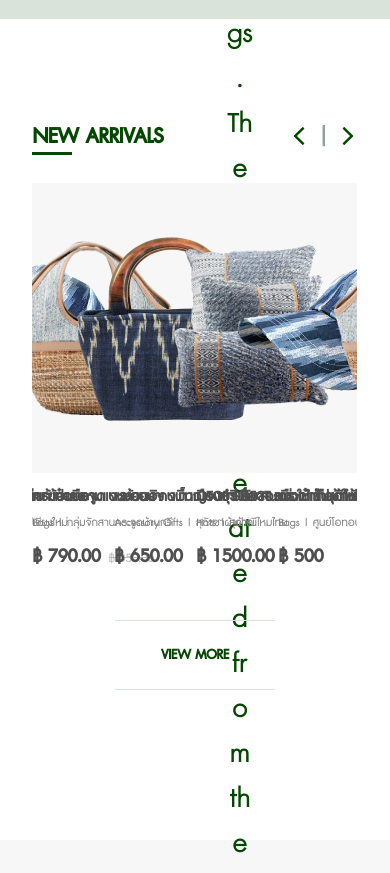
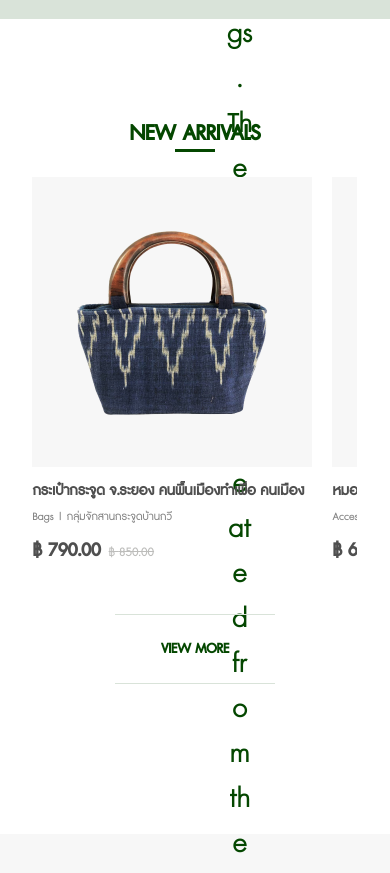
Before and after one commit to baskittisak/muiizin-website, a React (Create React App) app: page / in a window 390 px wide. Shown: the part 2045-2918 px from the top of the page. Built offline with nearby package versions, Linux system fonts and the light colour scheme.

Commit message:
[EDIT] Slide Responsive

```diff
--- a/src/center_components/product/ShortListProduct.js
+++ b/src/center_components/product/ShortListProduct.js
@@ -1,5 +1,6 @@
-import { memo, useRef } from "react";
+import { memo, useMemo, useRef } from "react";
 import { useLanguage } from "../../utils/useLanguage";
+import { useResponsive } from "../../utils/useResponsive";
 import { productList } from "../../resource/mock_data/productList";
 import styled, { css } from "styled-components";
 import { Box } from "../../styles/common";
@@ -15,6 +16,11 @@ const RowContainer = styled(Row)`
   background-color: #fff;
   width: 100%;
   padding: 100px 0 150px;
+
+  .slick-slide {
+    display: flex;
+    justify-content: center;
+  }
 `;
 
 const Line = styled.div`
@@ -50,14 +56,41 @@ const ViewMore = styled.div`
   margin: 50px auto 0;
 `;
 
+const SliderScroll = styled(Space)`
+  width: 100%;
+  overflow-x: scroll;
+  overflow-y: hidden;
+`;
+
 const ShortListProduct = ({ title }) => {
   const { language } = useLanguage();
+  const { width, md } = useResponsive();
   const slider = useRef();
+
+  const sliderNumber = useMemo(() => {
+    return width < 1024 ? 2 : width < 1350 ? 3 : 4;
+  }, [width]);
+
+  const displaProductList = useMemo(
+    () =>
+      productList.map((product) => (
+        <ProductCard
+          key={product.id}
+          image={product.image}
+          name={product.name[language]}
+          category={product.category[language]}
+          owner={product.owner[language]}
+          price={product.price}
+          newPrice={product?.newPrice}
+        />
+      )),
+    [language]
+  );
 
   return (
     <RowContainer>
       <Col span={20} offset={2}>
-        <Title justify="space-between" align="center">
+        <Title justify={md ? "center" : "space-between"} align="center">
           <Space direction="vertical" size={0}>
             <Typography
               fontSize={28}
@@ -68,8 +101,9 @@ const ShortListProduct = ({ title }) => {
             >
               {title}
             </Typography>
-            <Line />
+            <Line align={md && "center"} />
           </Space>
+          {!md && (
             <Space size={12}>
               <IconControl
                 component={arrow_active_icon}
@@ -84,20 +118,18 @@ const ShortListProduct = ({ title }) => {
                 onClick={() => slider?.current?.slickNext()}
               />
             </Space>
+          )}
         </Title>
-        <Slider ref={slider} slidesToShow={4} slidesToScroll={4}>
-          {productList.map((product) => (
-            <ProductCard
-              key={product.id}
-              image={product.image}
-              name={product.name[language]}
-              category={product.category[language]}
-              owner={product.owner[language]}
-              price={product.price}
-              newPrice={product?.newPrice}
-            />
-          ))}
+        {!md && (
+          <Slider
+            ref={slider}
+            slidesToShow={sliderNumber}
+            slidesToScroll={sliderNumber}
+          >
+            {displaProductList}
           </Slider>
+        )}
+        {md && <SliderScroll size={20}>{displaProductList}</SliderScroll>}
         <ViewMore>
           <Typography fontWeight={700} color="#044700" uppercase>
             View More
```
Lines whose indentation alone changed are shown as unchanged.
